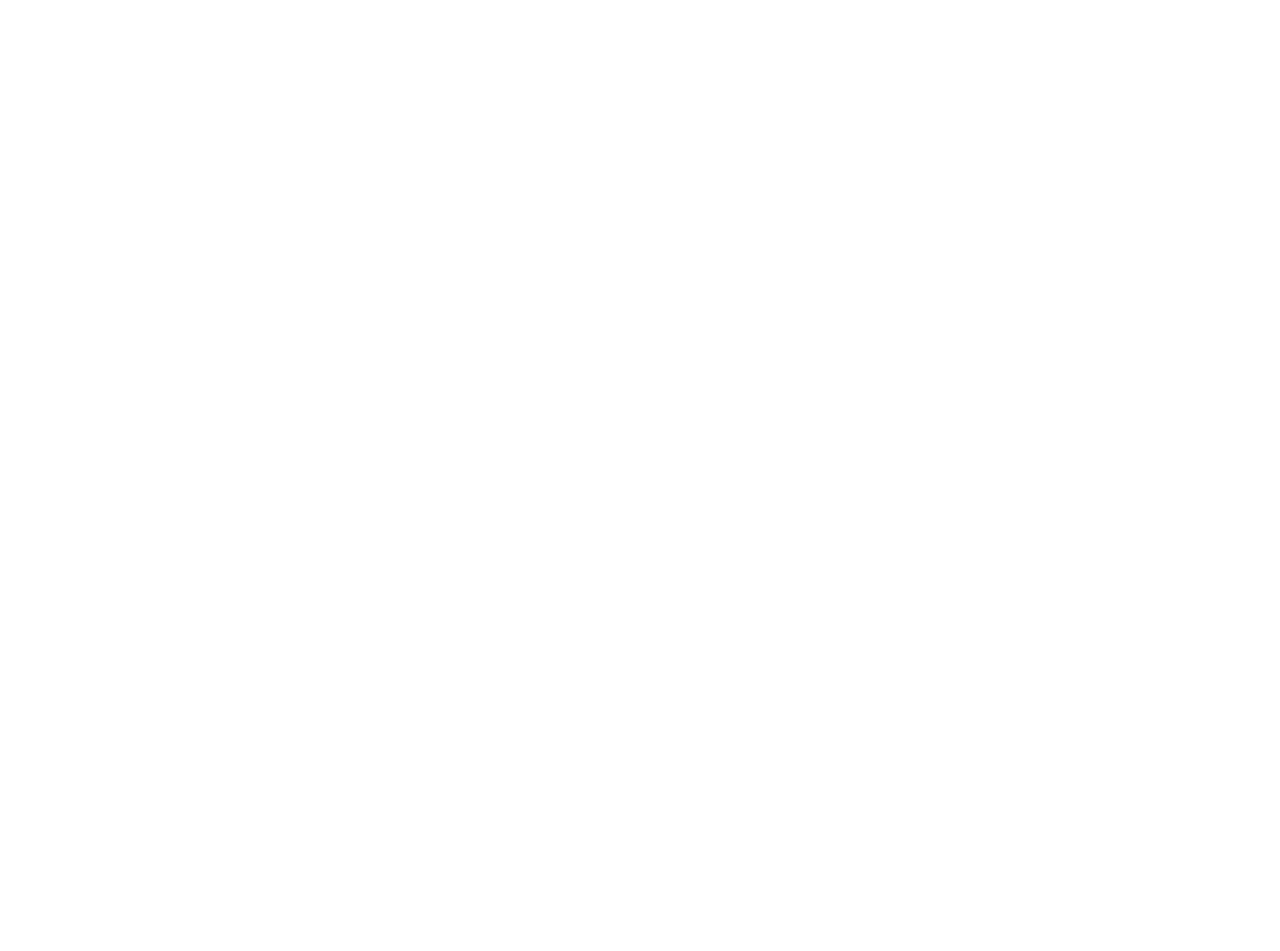
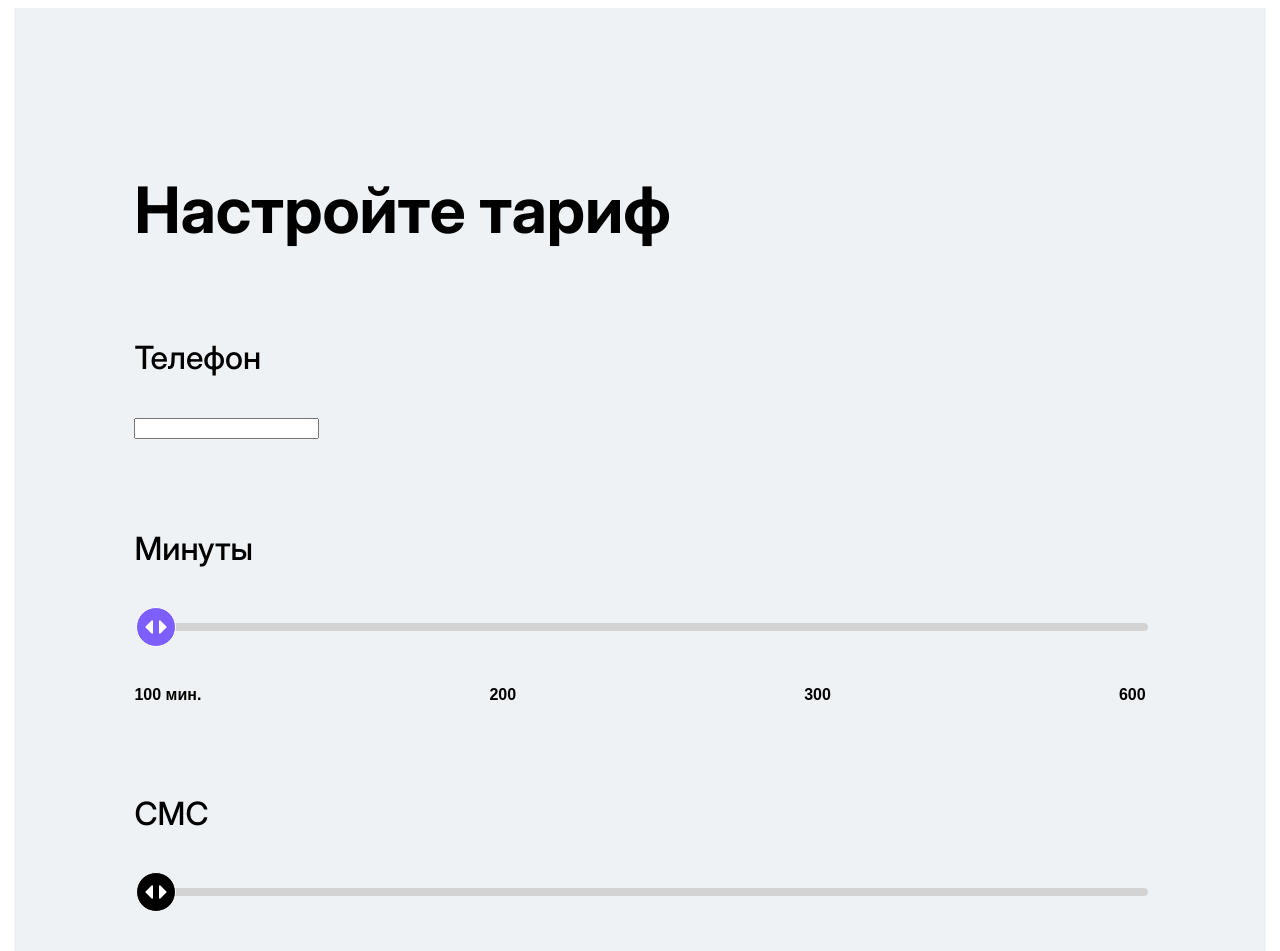
Before and after one commit to aposum23/TariffPreferences, a Vue app: page / in a window 1280 px wide. Shown: the top 951 px of the page. Before the commit the page ends 800 px from the top, so only its background shows below. Built offline with nearby package versions, Linux system fonts and the light colour scheme; the HTML template or start-up script is replaced by a standard one.

Commit message:
buildingFrame: Сборка каркаса формы

```diff
--- a/src/assets/main.css
+++ b/src/assets/main.css
@@ -0,0 +1,8 @@
+@font-face {
+    font-family: Inter;
+    src: url("./fonts/Inter.ttf");
+}
+
+#app {
+    font-family: Inter, Roboto, "Segoe UI";
+}
--- a/src/components/inputs/SliderInput.vue
+++ b/src/components/inputs/SliderInput.vue
@@ -9,7 +9,7 @@ const props = defineProps<{
   values: number[],
   modelValue: number,
   measurement: string,
-  color: 'main' | 'additional'
+  color?: 'main' | 'additional'
 }>();
 
 const index = ref<number>(props.modelValue || 0);
@@ -47,7 +47,7 @@ const progress = computed(() => (index.value / (props.values.length - 1)) * 100)
 .slider-container {
   text-align: center;
   font-family: Arial, sans-serif;
-  margin-top: 20px;
+  padding-top: 9px;
   position: relative;
   width: 100%;
 }
--- /dev/null
+++ b/src/modules/TariffPreferences/TariffPreferences.vue
@@ -0,0 +1,39 @@
+<script setup lang="ts">
+import SliderInput from "@/components/inputs/SliderInput.vue";
+</script>
+
+<template>
+  <form class="tariff-preferences">
+    <h1 class="tariff-preferences__header">Настройте тариф</h1>
+    <p class="input-label">Телефон</p>
+    <input type="text"/>
+    <p class="input-label">Минуты</p>
+    <SliderInput color="main" :values="[100, 200, 300, 600]" model-value="" measurement="мин."/>
+    <p class="input-label">СМС</p>
+    <SliderInput :values="[0, 50, 100, 150]" model-value="" measurement="шт."/>
+    <p class="input-label">Интернет</p>
+    <SliderInput :values="[5, 10, 15, 25]" model-value="" measurement="ГБ."/>
+    <p class="input-label">WiFi роутер</p>
+    <input type="checkbox"/>
+  </form>
+</template>
+
+<style scoped lang="scss">
+.tariff-preferences {
+  width: 80%;
+  background: #EEF2F4;
+  padding: 120px;
+
+  &__header {
+    font-size: 64px;
+    font-weight: 700;
+  }
+}
+
+.input-label {
+  margin-top: 90px;
+  margin-bottom: 40px;
+  font-size: 32px;
+  font-weight: 500;
+}
+</style>
--- a/src/views/HomeView.vue
+++ b/src/views/HomeView.vue
@@ -1,5 +1,16 @@
 <script setup lang="ts">
+import TariffPreferences from "@/modules/TariffPreferences/TariffPreferences.vue";
 </script>
 
 <template>
+  <div class="home-view">
+    <TariffPreferences/>
+  </div>
 </template>
+
+<style lang="scss" scoped>
+.home-view {
+  display: flex;
+  justify-content: center;
+}
+</style>
```
Also changed, not shown: src/assets/fonts/Inter.ttf (added).
